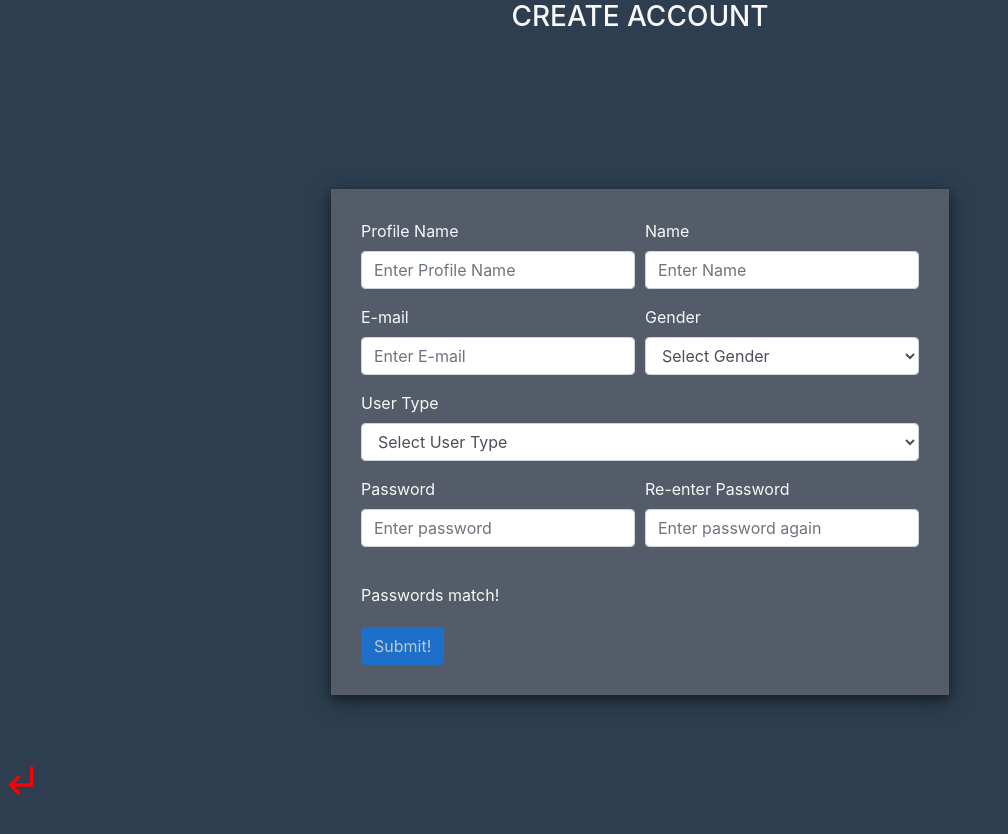
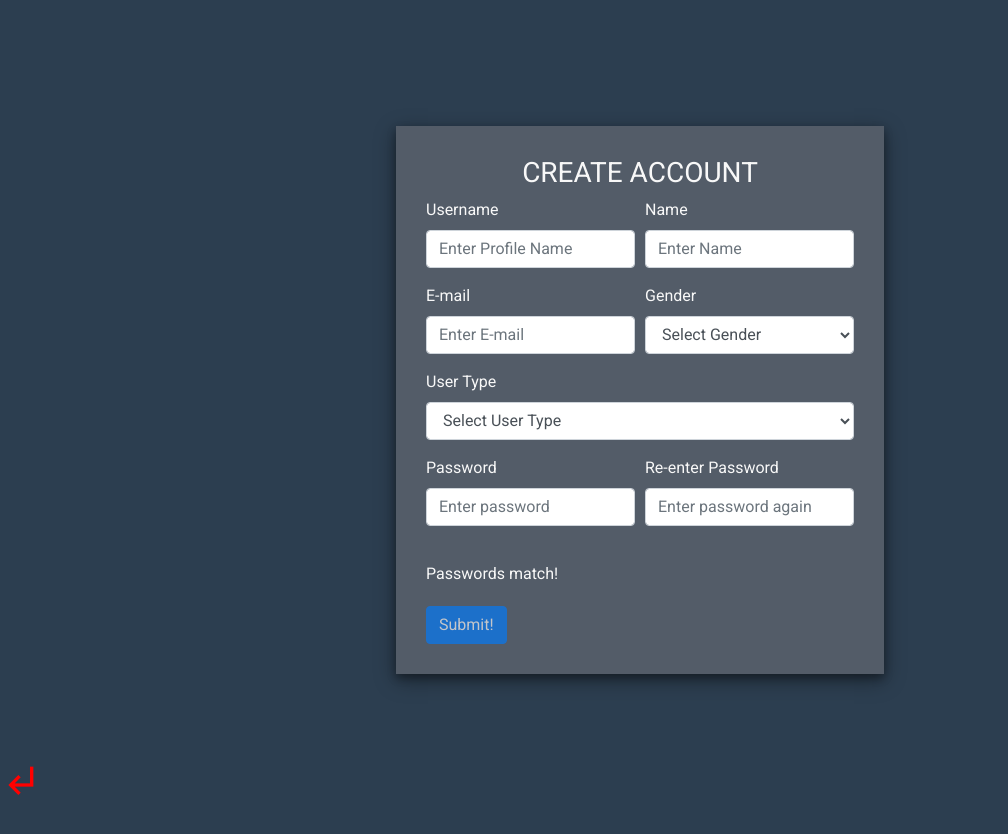
Before and after one commit to MK-IE/create-react-investment, a React (Create React App) app: page / in a window 1280 px wide. Both pictures are taken after a click on the button "CREATE ACCOUNT". Shown: the top 834 px of the page, without its empty margins (0-1008 px from the left). After the commit the page ends 800 px from the top, so only its background shows below. Built offline with nearby package versions, Linux system fonts and the light colour scheme.

Commit message:
Added email checking and username

```diff
--- a/public/index.html
+++ b/public/index.html
@@ -4,6 +4,7 @@
 <head>
   <meta charset="utf-8" />
   <meta name="viewport" content="width=device-width, initial-scale=1" />
+  <link href="https://fonts.googleapis.com/css?family=Roboto&display=swap" rel="stylesheet">
   <link rel="stylesheet" href="https://maxcdn.bootstrapcdn.com/bootstrap/4.3.1/css/bootstrap.min.css" />
   <link rel="stylesheet" href="https://fonts.googleapis.com/icon?family=Material+Icons" />
   <title>CREATE-REACT-INVESTMENT</title>
--- a/src/website_components/App.js
+++ b/src/website_components/App.js
@@ -7,23 +7,31 @@ import LoginProfile from "./StructuredPages/LoginProfile";
 import LoadingScreen from "./StructuredPages/LoadingScreen";
 import UserPage from "./StructuredPages/UserPage";
 import Users from "./StructuredPages/Users";
+/*
+  REFERENCES: url(https://material.io/resources/icons/)
+
+- App.js is the core of the whole application where it distributes resources in between different screens
+- state holds many different important parameters
+  load : Is a holader for the loading screen controlled within componentDidMount()
+  dislplayScreen : is the object which determines what is currently being rendered on screen
+*/
 
 class App extends Component {
   constructor(props) {
     super(props);
-    this.cClick = this.cClick.bind(this);
-    this.lClick = this.lClick.bind(this);
-    this.bClick = this.bClick.bind(this);
+    this.cClick = this.cClick.bind(this); // Create Account Click
+    this.lClick = this.lClick.bind(this); //Login Account Click
+    this.bClick = this.bClick.bind(this); //Back Button Click
     this.state = {
       load: false,
-      prevPage: <MainPage />,
+      prevPage: null,
       displayScreen: (
         <MainPage
           cClick={this.cClick}
           lClick={this.lClick}
           pClick={this.pClick}
           projectBase={Users}
-          passThis={this}
+          passThis={this} //Pass the reference of App.js to be able to bind stuff in other files
         />
       )
     };
@@ -67,7 +75,7 @@ class App extends Component {
   }
   render() {
     const backButton =
-      this.state.displayScreen.type.name !== "MainPage" ? (
+      this.state.prevPage !== null ? (
         <div className="container fixed-bottom">
           <a className="hover" onClick={this.bClick}>
             <i className="material-icons fixed-bottom back-btn">
--- a/src/website_components/ContactServer/ContactServer.js
+++ b/src/website_components/ContactServer/ContactServer.js
@@ -18,7 +18,8 @@ let userAuth = {
   located: null,
   Error: null,
   post: null,
-  postKey: 0
+  postKey: 0,
+  found: false
 };
 
 function errorHandler(e) {
@@ -59,6 +60,30 @@ export function writeUserData(
     .ref("users/" + userName)
     .set(user, errorHandler);
   return userAuth.Error;
+}
+
+export async function checkUserName(userName) {
+  const fetch = firebase.database().ref("users/" + userName);
+  const checkUser = await fetch.once("value");
+  if (checkUser.val() !== null) {
+    return true;
+  } else {
+    return false;
+  }
+}
+
+export async function checkUserEmail(email) {
+  const fetch = firebase.database().ref("users/");
+  const checkUser = await fetch.once("value");
+  const loop = function(email) {
+    for (let i in checkUser.val()) {
+      if (checkUser.val()[i].email === email) {
+        return true;
+      }
+    }
+    return false;
+  };
+  return loop(email);
 }
 
 export async function readUserData(userName, password) {
--- a/src/website_components/StructuredPages/CreateProfile.js
+++ b/src/website_components/StructuredPages/CreateProfile.js
@@ -3,8 +3,11 @@ import Select from "../ProfileFields/Select";
 import Input from "../ProfileFields/Input";
 import Match from "../ProfileFields/Match";
 import users from "./Users";
-import { writeUserData } from "../ContactServer/ContactServer";
-import { readUserData } from "../ContactServer/ContactServer";
+import {
+  writeUserData,
+  checkUserName,
+  checkUserEmail
+} from "../ContactServer/ContactServer";
 import { passwordHash } from "../AuxilaryFunctions/Hash";
 const userArray = users;
 
@@ -149,11 +152,7 @@ class CreateProfile extends Component {
     this.validateUserTypeSelection();
   }
 
-  handleFormSubmission(event) {
-    event.preventDefault();
-    let hashedPassword = passwordHash(this.state.newProfile.password);
-    let hash = hashedPassword[0];
-    let salt = hashedPassword[1];
+  addUser(hash, salt) {
     writeUserData(
       this.state.newProfile.userName,
       this.state.newProfile.name,
@@ -178,6 +177,20 @@ class CreateProfile extends Component {
     );
     this.setState({ passwordConfirm: "" });
     console.log("Submitted!");
+  }
+  async handleFormSubmission(event) {
+    event.preventDefault();
+    let hashedPassword = passwordHash(this.state.newProfile.password);
+    let hash = hashedPassword[0];
+    let salt = hashedPassword[1];
+    let userNameScan = await checkUserName(this.state.newProfile.userName);
+    let emailScan = await checkUserEmail(this.state.newProfile.email);
+    //Checking if the user is not in the database
+    if (!userNameScan && !emailScan) {
+      this.addUser(hash, salt);
+    } else {
+      console.log("Username or Email are already in use !");
+    }
   }
 
   validateForm() {
@@ -289,22 +302,22 @@ class CreateProfile extends Component {
   render() {
     return (
       <div className="create-profile">
-        <div className="container">
-          <h3 className="text-center">CREATE ACCOUNT</h3>
-        </div>
         <div className="d-flex full-height align-items-center justify-content-center">
           <div className="form-struct">
+            <div className="container">
+              <h3 className="text-center">CREATE ACCOUNT</h3>
+            </div>
             <form>
               <div className="form-row">
-                <div className="col-sm">
+                <div className="col">
                   <Input
                     placeholder={"Enter Profile Name"}
                     handleChange={this.handleUserNameChange}
-                    title={"Profile Name"}
+                    title={"Username"}
                     required
                   />
                 </div>
-                <div className="col-sm">
+                <div className="col">
                   <Input
                     placeholder={"Enter Name"}
                     handleChange={this.handleNameChange}
@@ -314,14 +327,14 @@ class CreateProfile extends Component {
                 </div>
               </div>
               <div className="form-row">
-                <div className="col-sm">
+                <div className="col">
                   <Input
                     placeholder={"Enter E-mail"}
                     handleChange={this.handleEmailChange}
                     title={"E-mail"}
                   />
                 </div>
-                <div className="col-sm">
+                <div className="col">
                   <Select
                     options={this.state.genderOptions}
                     placeholder={"Select Gender"}
@@ -331,7 +344,7 @@ class CreateProfile extends Component {
                 </div>
               </div>
               <div className="form-row">
-                <div className="col-sm">
+                <div className="col">
                   <Select
                     options={this.state.profileOptions}
                     placeholder={"Select User Type"}
@@ -341,14 +354,14 @@ class CreateProfile extends Component {
                 </div>
               </div>
               <div className="form-row">
-                <div className="col-sm">
+                <div className="col">
                   <Input
                     placeholder={"Enter password"}
                     handleChange={this.handlePasswordChange}
                     title={"Password"}
                   />
                 </div>
-                <div className="col-sm">
+                <div className="col">
                   <Input
                     placeholder={"Enter password again"}
                     handleChange={this.handleSecondPasswordChange}
@@ -361,8 +374,6 @@ class CreateProfile extends Component {
               </div>
               <button
                 className="btn btn-primary"
-                btn
-                btn-link
                 hover
                 disabled={!this.state.formValid}
                 name={"Submit Info!"}
--- a/src/website_components/StructuredPages/LoginProfile.js
+++ b/src/website_components/StructuredPages/LoginProfile.js
@@ -62,10 +62,7 @@ class Login extends Component {
         localUserData.email = userProfile.email;
         localUserData.gender = userProfile.gender;
         localUserData.userType = userProfile.userType;
-        this.setState(
-          { userData: localUserData },
-          console.log(this.state.userData)
-        );
+        this.setState({ userData: localUserData });
         //If this worked, we want to send them somewhere
       }
     } catch (err) {
@@ -76,11 +73,10 @@ class Login extends Component {
   render() {
     return (
       <div className="login-profile">
-        <div className="container">
-          <h3 className="text-center">LOGIN ACCOUNT</h3>
-        </div>
+        <div className="container"></div>
         <div className="d-flex full-height align-items-center justify-content-center">
           <div className="form-struct">
+            <h3 className="text-center">LOGIN ACCOUNT</h3>
             <form>
               <div className="form-row">
                 <Input
@@ -99,9 +95,6 @@ class Login extends Component {
               </div>
               <button
                 className="btn btn-primary"
-                btn
-                btn-link
-                hover
                 disabled={!this.state.formValid}
                 onClick={this.handleFormSubmission}
               >
@@ -110,7 +103,6 @@ class Login extends Component {
             </form>
           </div>
         </div>
-        {this.user}
       </div>
     );
   }
--- a/src/website_components/css/style.css
+++ b/src/website_components/css/style.css
@@ -14,11 +14,16 @@
     borders - 555555
     nav-background eeeeee
 */
+
+html,
+body {
+  font-family: "Roboto", sans-serif;
+}
+
 body {
   background: #2c3e50;
   color: #f8f8f8;
 }
-
 
 .nav-bar {
   color: #333333;
```
Also changed, not shown: 15 other files (tests, documents, lock files or other folders).
